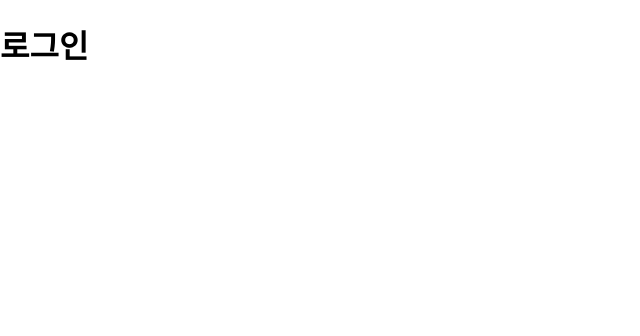
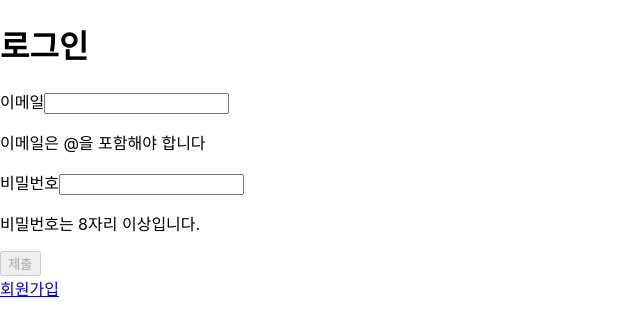
Before and after one commit to darae07/wanted-pre-onboarding-fe, a React (Create React App) app: page / in a window 1280 px wide. Shown: the top 336 px of the page, without its empty margins (0-640 px from the left). Built offline with nearby package versions, Linux system fonts and the light colour scheme.

Commit message:
로그인 폼

```diff
--- /dev/null
+++ b/src/components/Login.js
@@ -0,0 +1,76 @@
+import { useState } from "react";
+
+const initialLoginValues = {
+  email: "",
+  emailValidated: false,
+  password: "",
+  passwordValidated: false,
+};
+
+export default function Login() {
+  const [loginValues, setValues] = useState(initialLoginValues);
+
+  const handleInput = (e) => {
+    const {
+      target: { name, value },
+    } = e;
+    const nextValues = { ...loginValues };
+    if (name === "email") {
+      nextValues.email = value;
+      nextValues.emailValidated = !!value.match(/@/);
+    } else if (name === "password") {
+      nextValues.password = value;
+      nextValues.passwordValidated = value.length > 7;
+    }
+    setValues(nextValues);
+  };
+
+  const submit = () => {};
+
+  return (
+    <div className="Login">
+      <form>
+        <div>
+          <label htmlFor="email">이메일</label>
+          <input
+            name="email"
+            value={loginValues.email}
+            onChange={handleInput}
+          />
+
+          <FeedbackMessage
+            hasError={!loginValues.emailValidated}
+            errorMessage="이메일은 @을 포함해야 합니다"
+          />
+        </div>
+        <div>
+          <label htmlFor="password">비밀번호</label>
+          <input
+            name="password"
+            type="password"
+            value={loginValues.password}
+            onChange={handleInput}
+          />
+          <FeedbackMessage
+            hasError={!loginValues.passwordValidated}
+            errorMessage="비밀번호는 8자리 이상입니다."
+          />
+        </div>
+        <button
+          type="submit"
+          onSubmit={submit}
+          disabled={
+            !(loginValues.emailValidated && loginValues.passwordValidated)
+          }
+        >
+          제출
+        </button>
+      </form>
+    </div>
+  );
+}
+
+const FeedbackMessage = ({ hasError, errorMessage }) => {
+  if (hasError) return <p className="feedback-message">{errorMessage}</p>;
+  return <></>;
+};
--- /dev/null
+++ b/src/components/index.js
@@ -0,0 +1 @@
+export { default as Login } from "./Login";
--- a/src/pages/LoginPage.js
+++ b/src/pages/LoginPage.js
@@ -1,7 +1,12 @@
+import { Link } from "react-router-dom";
+import { Login } from "../components";
+
 export default function LoginPage() {
   return (
     <div className="LoginPage">
       <h1>로그인</h1>
+      <Login></Login>
+      <Link to="signup">회원가입</Link>
     </div>
   );
 }
```
